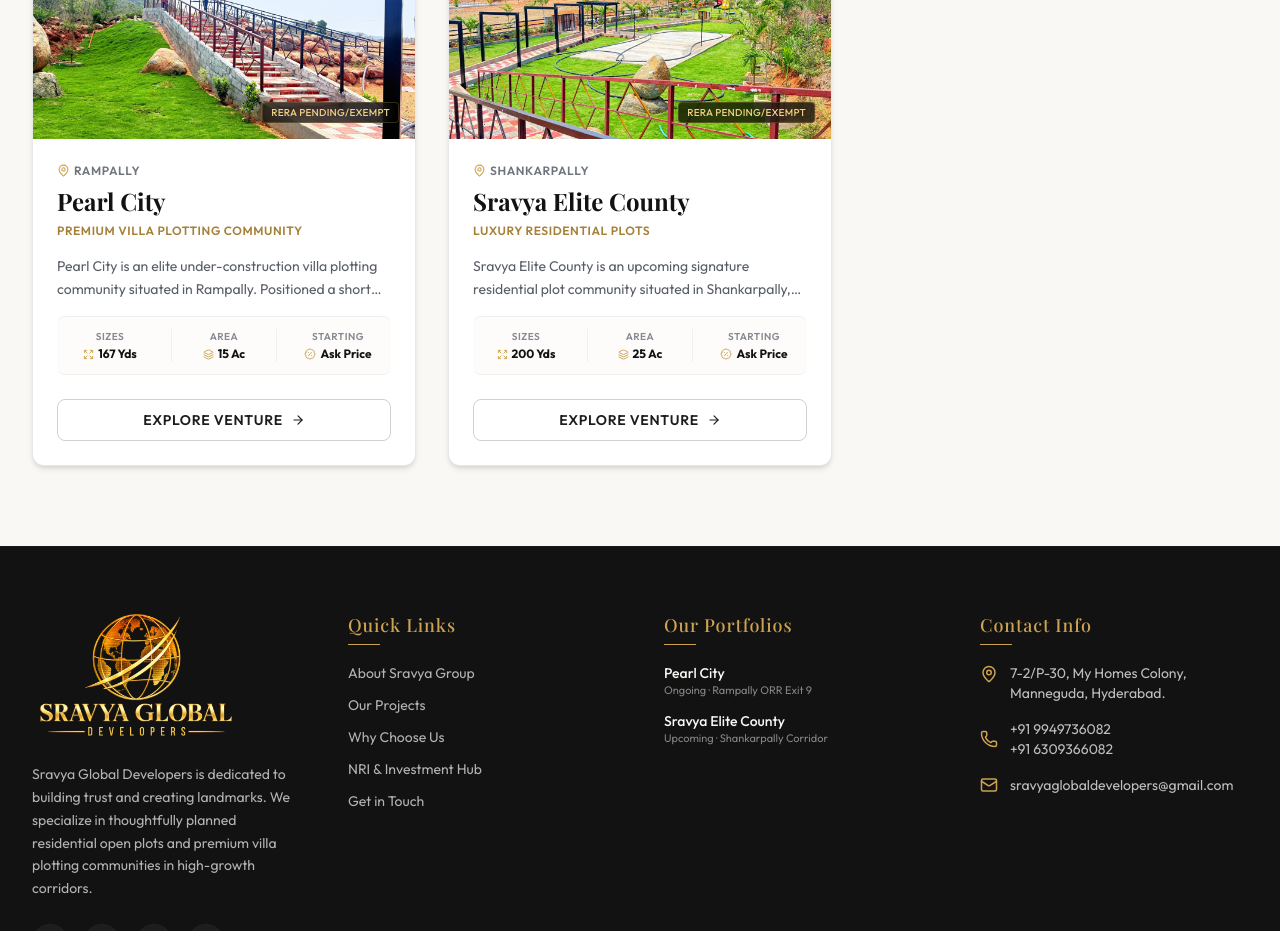
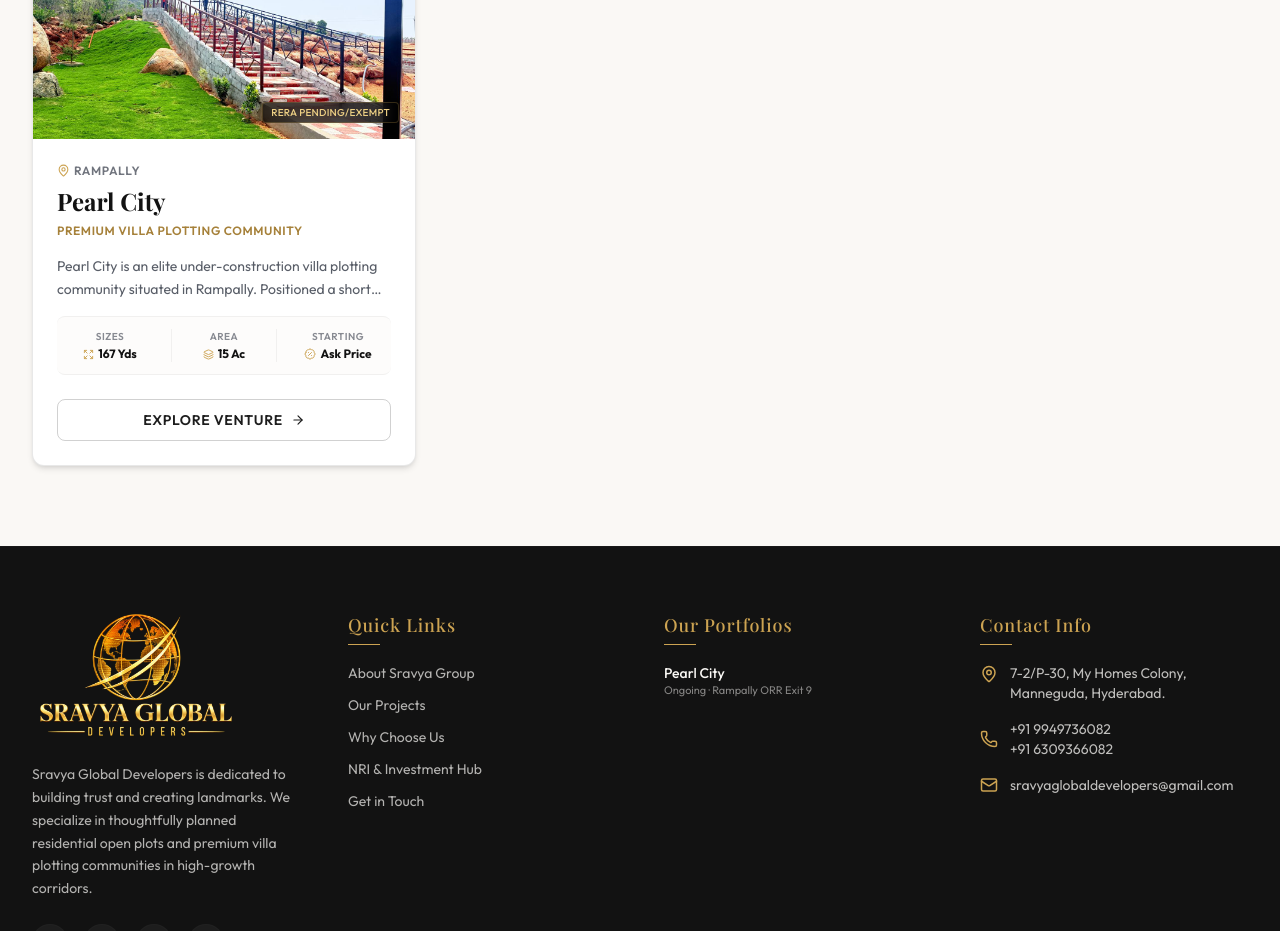
Before and after one commit to dls9494/SRAVYA-DEVELOPERS, a Next.js app: page /projects in a window 1280 px wide. Shown: the part 620-1551 px from the top of the page. Built offline with nearby package versions, Linux system fonts and the light colour scheme; a web font is replaced by a local one.

Commit message:
Remove upcoming Elite County project from portfolios and forms

```diff
--- a/src/components/ContactForm.tsx
+++ b/src/components/ContactForm.tsx
@@ -24,7 +24,6 @@
   const projectsList = [
     { label: "Select a Venture", value: "" },
     { label: "Pearl City (Rampally)", value: "pearl-city" },
-    { label: "Sravya Elite County (Shankarpally)", value: "elite-county" },
   ];
 
   const validate = () => {
--- a/src/components/Footer.tsx
+++ b/src/components/Footer.tsx
@@ -159,12 +159,7 @@
                   <span className="block text-[11px] text-ivory/50">Ongoing · Rampally ORR Exit 9</span>
                 </Link>
               </li>
-              <li>
-                <Link href="/projects/elite-county" className="text-ivory/70 hover:text-gold-500 transition-colors block">
-                  <span className="font-medium text-ivory">Sravya Elite County</span>
-                  <span className="block text-[11px] text-ivory/50">Upcoming · Shankarpally Corridor</span>
-                </Link>
-              </li>
+
             </ul>
           </div>
 
--- a/src/data/projects.ts
+++ b/src/data/projects.ts
@@ -76,54 +76,5 @@
       "Reqelford International School",
       "Narayana Multispeciality Hospital"
     ]
-  },
-  {
-    slug: "elite-county",
-    name: "Sravya Elite County",
-    location: "Shankarpally (West Hyderabad Corridor)",
-    status: "Upcoming",
-    type: "Luxury Residential Plots",
-    tagline: "Invest in West Hyderabad's high-potential residential hub",
-    description: "Sravya Elite County is an upcoming signature residential plot community situated in Shankarpally, the crown jewel of West Hyderabad's investment corridor. Strategically positioned to provide easy access to Gachibowli, financial hubs, and top-tier educational institutions, it offers high-potential land investments. Characterized by premium infrastructure and luxury clubhouse amenities, it represents the gold standard of plot development.",
-    image: "/images/sravya-3.jpeg",
-    gallery: [
-      "/images/sravya-3.jpeg",
-      "/images/sravya-2.jpeg",
-      "/images/sravya-1.jpeg"
-    ],
-    startingPrice: "₹[STARTING PRICE] Lakhs",
-    plotSizes: "200 - 600 Sq. Yards",
-    totalArea: "25 Acres",
-    totalPlots: "320 Units",
-    reraNumber: "[RERA REGISTRATION IN PROGRESS]",
-    mapEmbedUrl: "https://www.google.com/maps/embed?pb=!1m18!1m12!1m3!1d3807.567890123456!2d78.123456!3d17.454321!2m3!1f0!2f0!3f0!3m2!1i1024!2i768!4f13.1!3m3!1m2!1s0x0%3A0x0!2zMTfCsDI3JzE1LjYiTiA3OMKwMDcnMjQuNCJFCg!5e0!3m2!1sen!2sin!4v1700000000000!5m2!1sen!2sin",
-    highlights: [
-      "Excellent connectivity to Gachibowli Financial District and Neopolis Kokapet",
-      "Near Shankarpally railway station and proposed radial roads",
-      "100% vaastu compliant layouts with standard orientations",
-      "Grand clubhouse with swimming pool and community lounge",
-      "Pre-launch investment benefits with high early-stage appreciation"
-    ],
-    amenities: [
-      { icon: "Coffee", title: "Grand Clubhouse", description: "Elite social and recreational club featuring banquet halls and indoor games." },
-      { icon: "Pocket", title: "Swimming Pool", description: "Clean half-olympic swimming pool with a dedicated kids splash zone." },
-      { icon: "Sun", title: "Solar Fencing", description: "Additional solar security cabling along the perimeter compound wall." },
-      { icon: "Tv", title: "Underground Drainage", description: "Eco-friendly, storm-water integrated underground sewage drainage system." },
-      { icon: "Leaf", title: "Theme Park", description: "Stylized pathways, dense green lawns, and native flora thematic installations." },
-      { icon: "Radio", title: "24/7 Surveillance", description: "High-definition CCTV camera coverage across entry points and main junctions." }
-    ],
-    connectivity: [
-      { destination: "Financial District / Gachibowli", distance: "25 Mins" },
-      { destination: "IIT Hyderabad (Kandi)", distance: "20 Mins" },
-      { destination: "Kokapet Neopolis", distance: "20 Mins" },
-      { destination: "Shankarpally Railway Station", distance: "5 Mins" },
-      { destination: "Mokila Residential Zone", distance: "10 Mins" }
-    ],
-    nearbyLandmarks: [
-      "ICFAI Business School",
-      "Indus International School",
-      "Mokila Radial Corridor",
-      "Upcoming Western Radial Ring Road"
-    ]
   }
 ];
```
